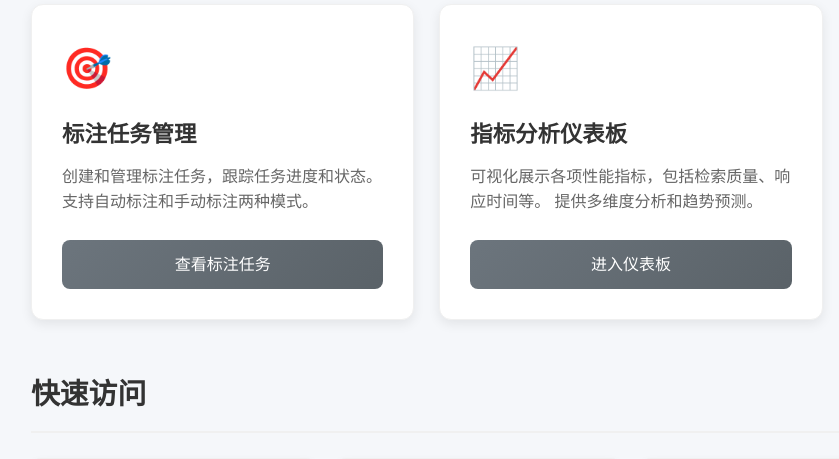
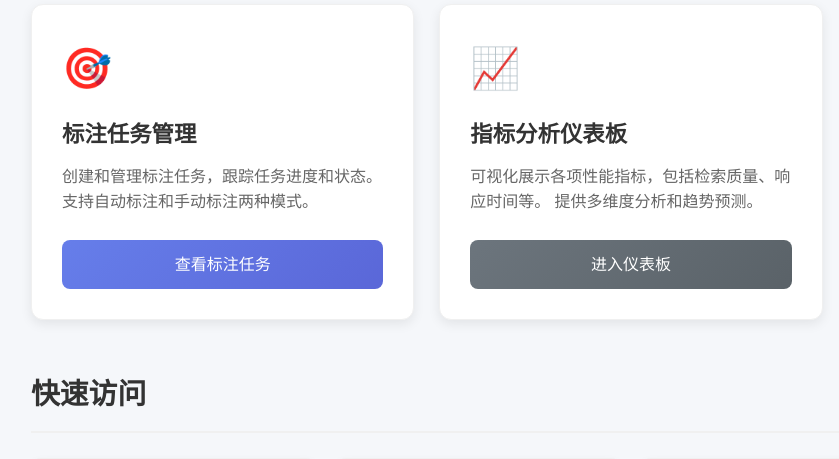
Before and after one commit to reginzf/zspt_llm_evaluator, a Flask app: page / in a window 1280 px wide. Shown: the part 1224-1683 px from the top of the page, without its empty margins (9-848 px from the left). Run offline with Flask 2, Linux system fonts and the light colour scheme; parts of the project's set-up code (start-up, migrations or seed data) failed here and were passed over.

Commit message:
将 /annotation_tasks 页面和路由注册到app.py

```diff
--- a/app.py
+++ b/app.py
@@ -9,6 +9,7 @@ from src.flask_funcs.knowledge_base import knowledge_base_bp
 from src.flask_funcs.qa_data_group import qa_data_group_bp
 from src.flask_funcs.qa_data import qa_data_bp
 from src.flask_funcs.llm_model_routes import llm_model_bp
+from src.flask_funcs.annotation_tasks import annotation_tasks_bp
 from src.sql_funs.sql_base import PostgreSQLManager
 import os
 
@@ -31,6 +32,7 @@ app.register_blueprint(local_knowledge_detail_task_bp)
 app.register_blueprint(qa_data_group_bp)
 app.register_blueprint(qa_data_bp)
 app.register_blueprint(llm_model_bp)
+app.register_blueprint(annotation_tasks_bp)
 # 设置静态文件和模板文件目录
 template_dir = os.path.join(os.path.dirname(__file__), 'src', 'flask_funcs', 'reports', 'templates')
 statics_dir = os.path.join(os.path.dirname(__file__), 'src', 'flask_funcs', 'reports', 'statics')
--- a/src/flask_funcs/reports/templates/home.html
+++ b/src/flask_funcs/reports/templates/home.html
@@ -355,7 +355,7 @@
                     支持自动标注和手动标注两种模式。
                 </p>
                 <div class="feature-actions">
-                    <a href="/local_knowledge_detail_task/" class="feature-btn secondary">查看标注任务</a>
+                    <a href="/annotation_tasks" class="feature-btn">查看标注任务</a>
                 </div>
             </div>
 
```
